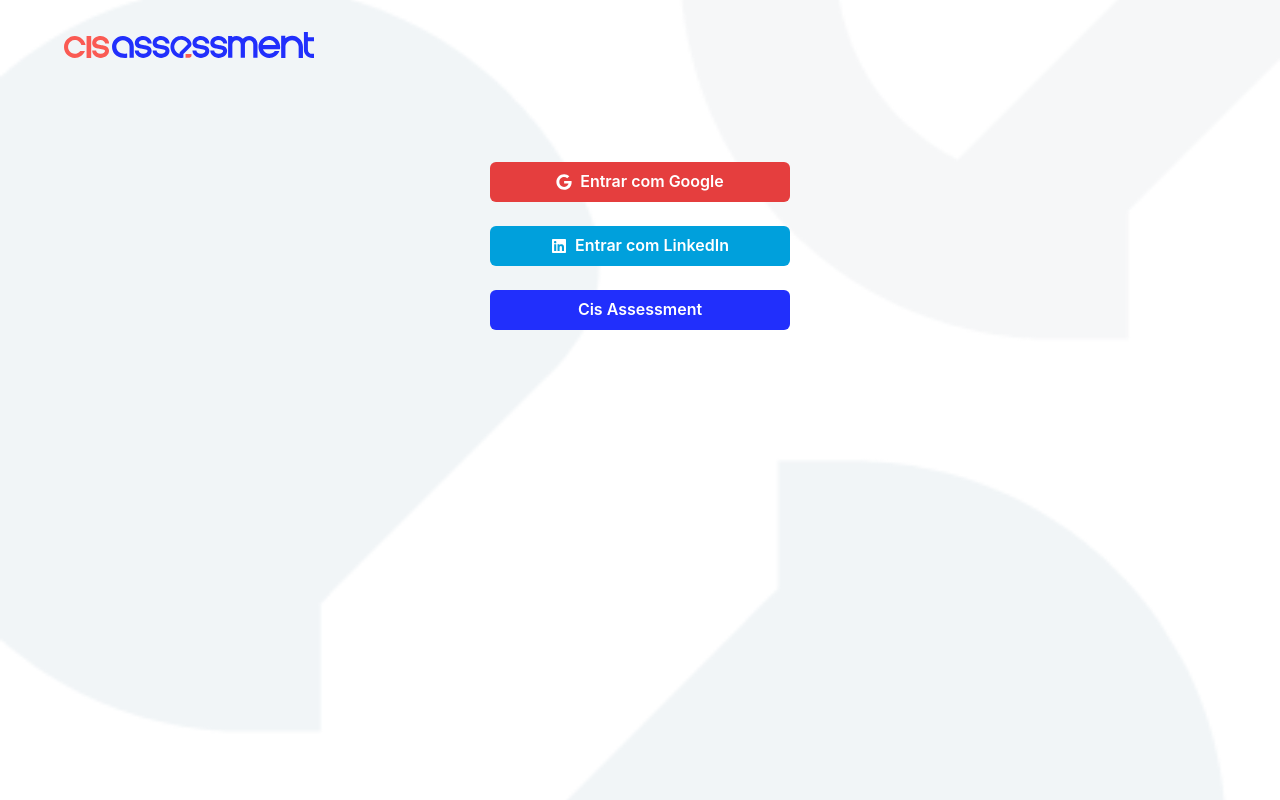
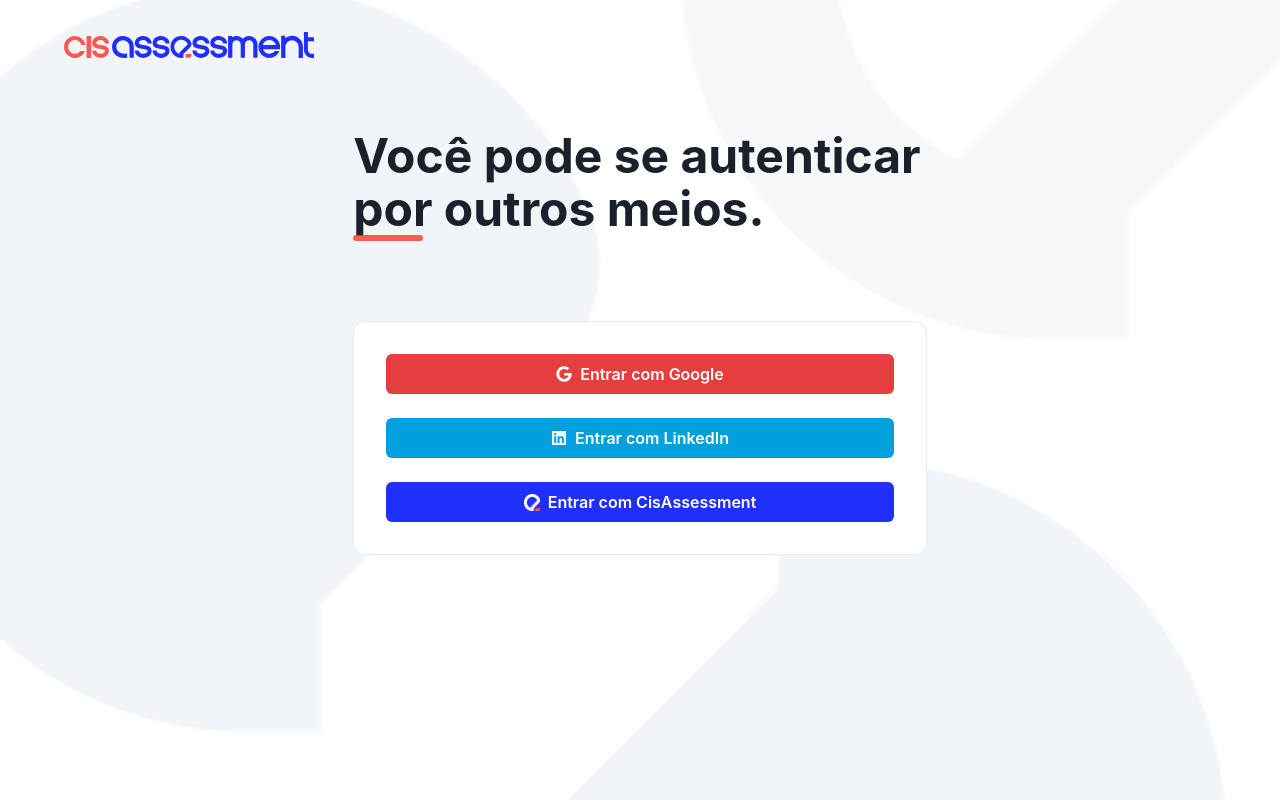
Before and after one commit to leguass7/cis-assessment-connect, a Next.js app: page /oauth in a window 1280 px wide. Built offline with nearby package versions, Linux system fonts and the light colour scheme; no server answers.

Commit message:
botoes criados

```diff
--- a/package.json
+++ b/package.json
@@ -14,6 +14,7 @@
     "@emotion/styled": "^11.11.5",
     "framer-motion": "^11.2.12",
     "next": "14.2.4",
+    "next-auth": "^4.24.7",
     "react": "^18",
     "react-dom": "^18",
     "react-icons": "^5.2.1"
--- a/src/components/Forms/FormOauth.tsx
+++ b/src/components/Forms/FormOauth.tsx
@@ -1,58 +1,35 @@
 import { Box, Button, Stack, useToast } from "@chakra-ui/react";
 import { FaGoogle, FaLinkedin } from "react-icons/fa";
 import router, { useRouter } from "next/router";
-import React from "react";
+import React, { useState } from "react";
+import { useSession, signIn, signOut } from "next-auth/react";
+import iconWhite from "../../../public/logo/icon-white.png";
+import iconBlue from "../../../public/logo/favicon.svg";
 
 export const FormOauth = () => {
-  const handleGoogleLogin = () => {
-    const router = useRouter();
-    const toast = useToast();
-
-    toast({
-      title: "Autenticação pelo Google bem-sucedida.",
-      description: "Você entrou com sucesso!",
-      status: "success",
-      duration: 5000,
-      isClosable: true,
-    });
-    router.push("/dashboard");
-  };
-
-  const handleLinkedinLogin = () => {
-    const router = useRouter();
-    const toast = useToast();
-
-    toast({
-      title: "Autenticação pelo LinkedIn bem-sucedida.",
-      description: "Você entrou com sucesso!",
-      status: "success",
-      duration: 5000,
-      isClosable: true,
-    });
-    router.push("/dashboard");
-  };
+  const { data: session } = useSession();
+  const [hover, setHover] = useState(false);
 
   return (
-    <Box width="100%" maxWidth="300px" mx="auto" mt="8">
     <Stack spacing={6}>
-        <Button leftIcon={<FaGoogle />} colorScheme="red" variant="solid" onClick={handleGoogleLogin}>
+      {!session && (
+        <Button leftIcon={<FaGoogle />} colorScheme="red" variant="solid" onClick={() => signIn()}>
           Entrar com Google
         </Button>
-        <Button leftIcon={<FaLinkedin />} colorScheme="linkedin" variant="solid" onClick={handleLinkedinLogin}>
+      )}
+      <Button leftIcon={<FaLinkedin />} colorScheme="linkedin" variant="solid">
         Entrar com LinkedIn
       </Button>
       <Button
-          background={"#212ffc"}
-          color={"white"}
-          _hover={{
-            bgColor: "#4d59fa",
-          }}
-          variant="solid"
-          onClick={handleLinkedinLogin}
+        background={hover ? "#ffff" : "#212ffc"}
+        color={hover ? "#212ffc" : "#ffff"}
+        border={hover ? "1px solid #212ffc" : "none"}
+        leftIcon={<img src={hover ? iconBlue.src : iconWhite.src} alt="Logo" width={16} />}
+        onMouseEnter={() => setHover(true)}
+        onMouseLeave={() => setHover(false)}
       >
-          Cis Assessment
+        Entrar com CisAssessment
       </Button>
     </Stack>
-    </Box>
   );
 };
--- a/src/pages/_app.tsx
+++ b/src/pages/_app.tsx
@@ -1,11 +1,13 @@
 import { ChakraProvider } from "@chakra-ui/react";
 import type { AppProps } from "next/app";
-import Header from "~/components/Header";
+import { SessionProvider } from "next-auth/react";
 
-export default function App({ Component, pageProps }: AppProps) {
+export default function App({ Component, pageProps: { session, ...pageProps } }: AppProps) {
   return (
     <ChakraProvider>
-      <Component {...pageProps} />
+      <SessionProvider session={session}>
+        <Component {...pageProps} />
+      </SessionProvider>
     </ChakraProvider>
   );
 }
--- a/src/pages/oauth/index.tsx
+++ b/src/pages/oauth/index.tsx
@@ -22,7 +22,17 @@
             <Image src={astronauta.src} alt="Logo" width={400} />
           </Box>
         ) : (
-          <FormOauth />
+          <Box flexDirection={"column"} display={"flex"} justifyContent={"center"} alignItems={"center"}>
+            <Box>
+              <Text lineHeight={1.1} fontSize="5xl" fontWeight="bold">
+                Você pode se autenticar por outros meios.
+              </Text>
+              <Box width={70} height={1.5} bg={"#fa5b52"} borderRadius="2xl"></Box>
+            </Box>
+            <Box mt={20} borderRadius={"xl"} padding={8} width={"100%"} border={"solid 1px #eaeaea"} bgColor={"#ffff"}>
+              <FormOauth />
+            </Box>
+          </Box>
         )}
       </Container>
     </PublicLayout>
```
Also changed, not shown: src/pages/api/auth/googleNextAuth.ts (added, +13 -0 lines), public/logo/icon-white.png (added), 1 other file (tests, documents, lock files or other folders). Lines whose indentation alone changed are shown as unchanged.
